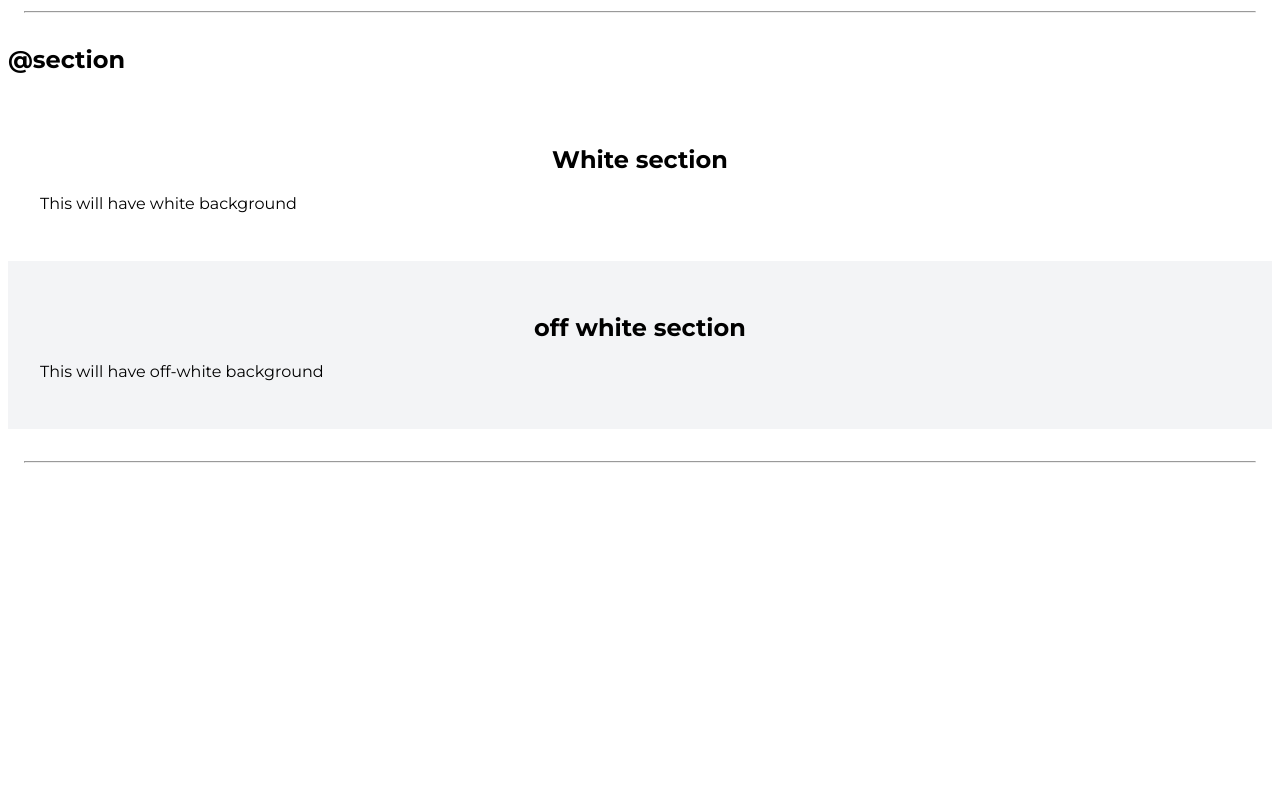
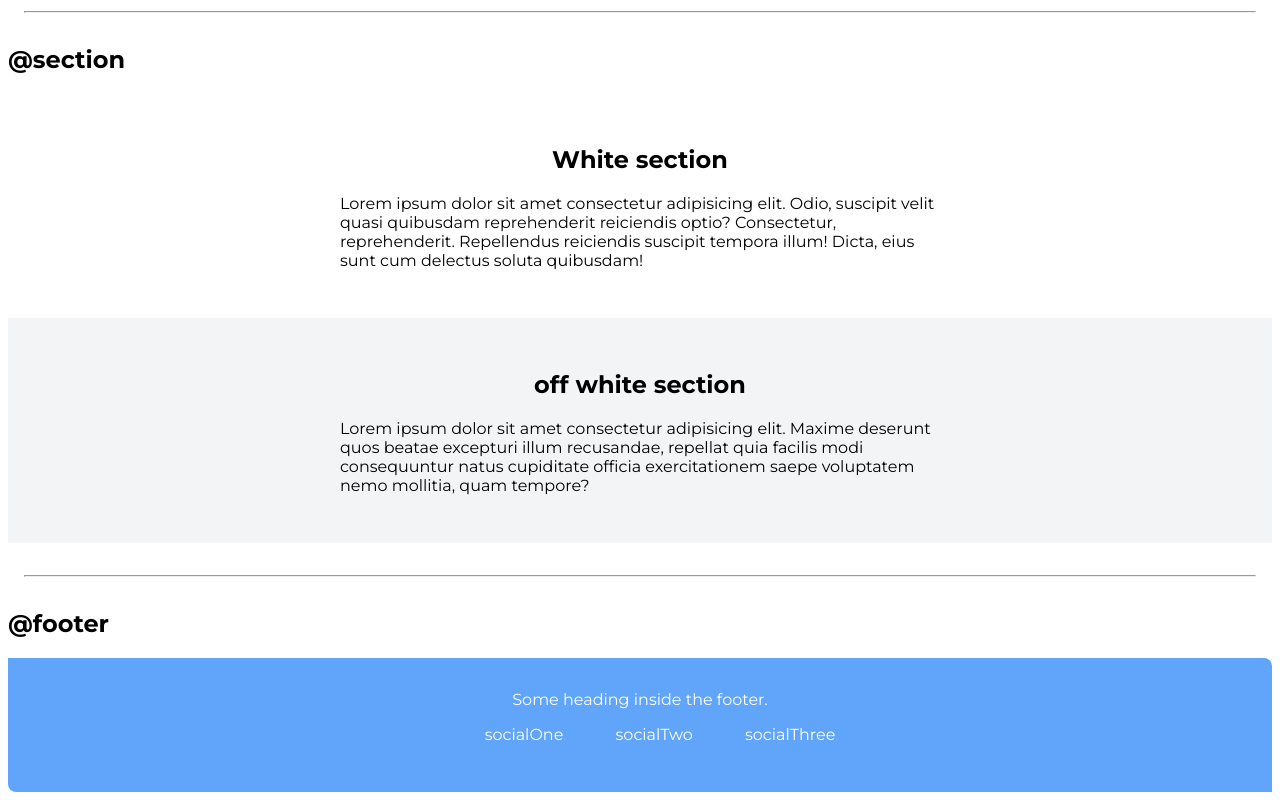
Before and after one commit to Sanskar-Choubey/component-library, a plain HTML site: page index.html in a window 1280 px wide. Shown: the part 2003-2803 px from the top of the page. Before the commit the page ends 2498 px from the top, so only its background shows below. Drawn offline with Linux system fonts and the light colour scheme.

Commit message:
add:footer

```diff
--- a/index.html
+++ b/index.html
@@ -89,13 +89,33 @@
 
     <h2>@section</h2>
     <section class="section">
-        <h1>White section</h1>
-        <p>This will have white background</p>
+        <div class="container container-center">
+            <h1>White section</h1>
+            <p>Lorem ipsum dolor sit amet consectetur adipisicing elit. Odio, suscipit velit quasi quibusdam reprehenderit reiciendis optio? Consectetur, reprehenderit. Repellendus reiciendis suscipit tempora illum! Dicta, eius sunt cum delectus soluta quibusdam!</p>
+        </div>
     </section>
     <section class="section off-white">
-        <h1>off white section</h1>
-        <p>This will have off-white background</p>
+        <div class="container container-center">
+            <h1>off white section</h1>
+            <p>Lorem ipsum dolor sit amet consectetur adipisicing elit. Maxime deserunt quos beatae excepturi illum recusandae, repellat quia facilis modi consequuntur natus cupiditate officia exercitationem saepe voluptatem nemo mollitia, quam tempore?</p>
+        </div>
     </section>
 
     <hr>
+
+    <h2>@footer</h2>
+    <footer>
+        <div class="footer">Some heading inside the footer.
+            <ul class="list-non-bullet">
+                <li class="list-item-inline" >
+                    <a class="link" href="/">socialOne</a>
+                </li>
+                <li class="list-item-inline">
+                    <a class="link" href="/">socialTwo</a></li>
+                <li class="list-item-inline">
+                    <a  class="link" href="/">socialThree</a>
+                </li>
+            </ul>
+        </div>
+    </footer>
 </body>
--- a/style.css
+++ b/style.css
@@ -117,3 +117,18 @@ hr{
 .off-white{
  background-color:var(--off-white) ;
 }
+
+/* footers */
+
+.footer{
+    background-color: var(--primary-color);
+    padding:2rem 1rem;
+    text-align:center;
+    color: white;
+    border-top-right-radius: 0.5rem;
+    border-bottom-left-radius: 0.5rem;
+}
+
+.footer .link{
+    color:white;
+}
```
